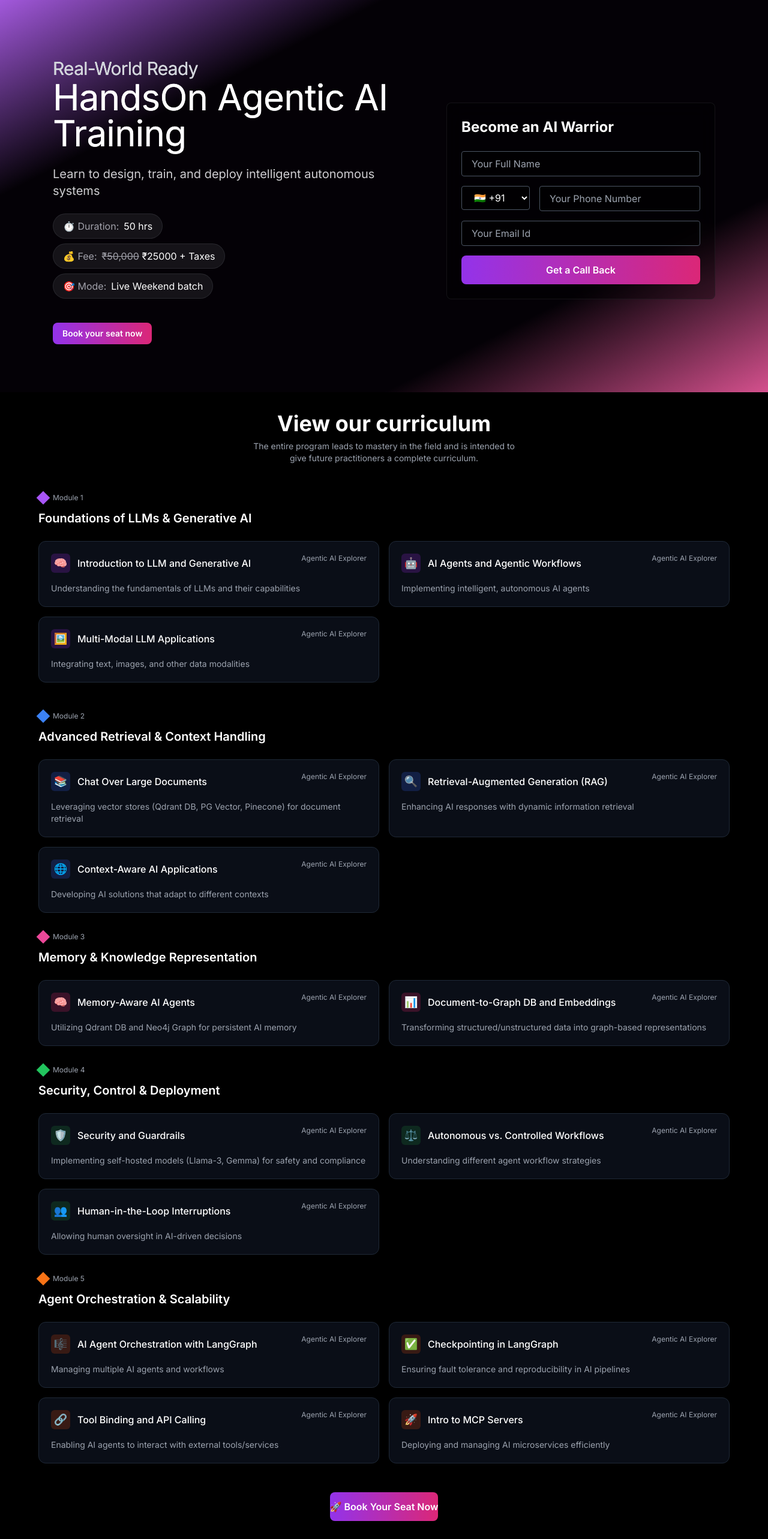
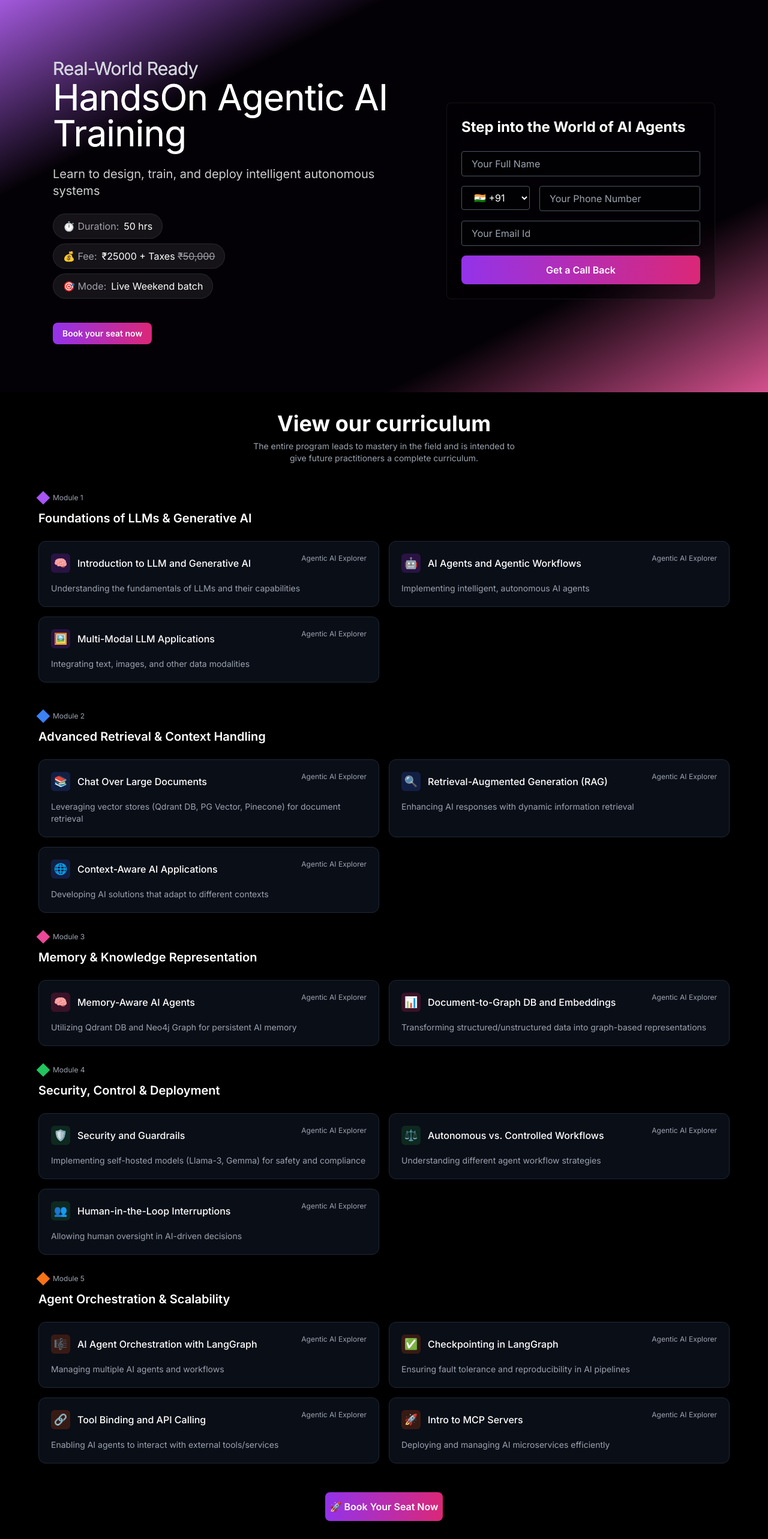
Before and after one commit to LWintern/the-agentic-ai, a Next.js app: page /agenticaiautonomoussystems in a window 1280 px wide. Shown: the top 2566 px of the page at 60% size. Built offline with nearby package versions, Linux system fonts and the light colour scheme.

Commit message:
update hero

```diff
--- a/src/components/advancedagenticai/CoursePage/Hero.tsx
+++ b/src/components/advancedagenticai/CoursePage/Hero.tsx
@@ -74,8 +74,9 @@ const HeroSection: React.FC = () => {
         <div className="px-4 py-2 rounded-full bg-zinc-800/50 border border-zinc-700/50 text-sm md:text-base">
   <span className="text-zinc-400">💰 Fee:</span>
   <span className="ml-2">
-    <span className="text-zinc-400 line-through">₹1,00,000</span>{" "}
-    <span className="text-white">₹50,000 + Taxes</span>
+
+    <span className="text-white">₹50,000 + Taxes</span>{" "}
+    <span className="text-zinc-400 line-through">₹1,00,000</span>
   </span>
 </div>
 
--- a/src/components/agenticaiautonomoussystems/CoursePage/Hero.tsx
+++ b/src/components/agenticaiautonomoussystems/CoursePage/Hero.tsx
@@ -82,8 +82,9 @@ const HeroSection: React.FC = () => {
 <div className="px-4 py-2 rounded-full bg-zinc-800/50 border border-zinc-700/50 text-sm md:text-base">
   <span className="text-zinc-400">💰 Fee:</span>
   <span className="ml-2">
-    <span className="text-zinc-400 line-through">₹50,000</span>{" "}
-    <span className="text-white">₹25000 + Taxes</span>
+
+    <span className="text-white">₹25000 + Taxes</span>{" "}
+    <span className="text-zinc-400 line-through">₹50,000</span>
   </span>
 </div>
 
@@ -123,7 +124,7 @@ const HeroSection: React.FC = () => {
 
           {/* Right side - Form */}
           <div className="flex-1 w-full max-w-md backdrop-blur-lg bg-black/30 p-6 rounded-lg border border-zinc-800/50">
-            <h2 className="text-2xl font-bold mb-6 text-white">Become an AI Warrior</h2>
+            <h2 className="text-2xl font-bold mb-6 text-white">Step into the World of AI Agents</h2>
             <form className="space-y-4" onSubmit={handleSubmit}>
               <input
                 type="text"
--- a/src/components/agenticaiautonomoussystems/CoursePage/Roadmap.tsx
+++ b/src/components/agenticaiautonomoussystems/CoursePage/Roadmap.tsx
@@ -272,7 +272,7 @@ const AIRoadmap: React.FC = () => {
           >
             {/* todo remove blink animation in the button */}
             <button
-  className="w-full py-3 border-none bg-gradient-to-r from-purple-600 to-pink-600 rounded-lg font-semibold hover:opacity-90 transition-opacity text-white"
+  className="w-full py-3 px-2 border-none bg-gradient-to-r from-purple-600 to-pink-600 rounded-lg font-semibold hover:opacity-90 transition-opacity text-white"
 >
   🚀 Book Your Seat Now
 </button>
```
